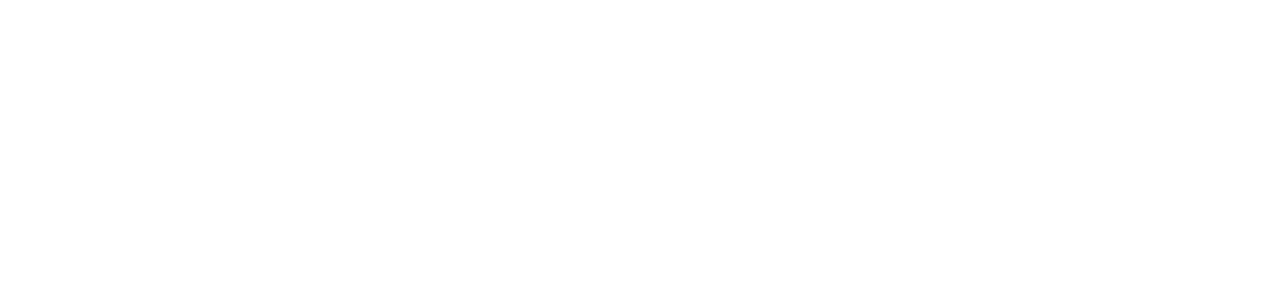
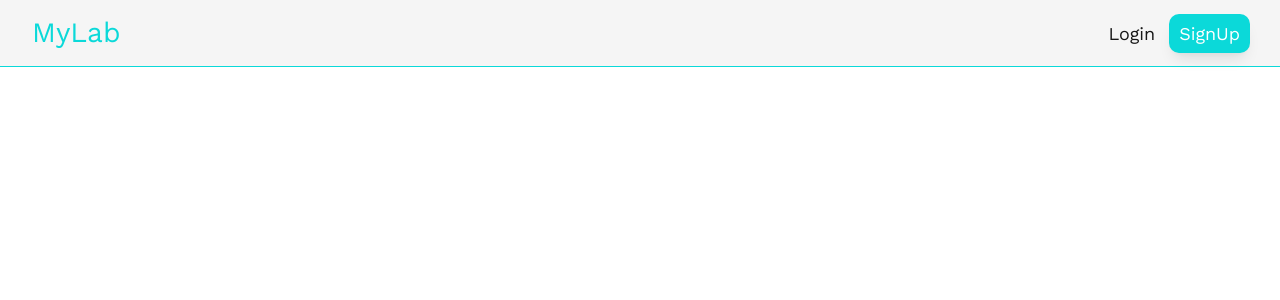
Before and after one commit to EnzoSylvestrin/MyLab, a Next.js app: page / in a window 1280 px wide. Shown: the top 300 px of the page. Built offline with nearby package versions, Linux system fonts and the light colour scheme.

Commit message:
Adicionando header e criando theme component

```diff
--- a/src/Components/Button/Button.tsx
+++ b/src/Components/Button/Button.tsx
@@ -16,8 +16,8 @@
     <Button
       type={type}
       className={clsx(
-        "rounded-xl bg-secondary text-white ring-secondary ring-2 transition-all duration-500 ",
-        "px-[.65rem] py-2 cursor-pointer shadow-lg ",
+        "rounded-lg bg-secondary text-white ring-secondary ring-2 transition-all duration-500 ",
+        "px-2 py-1 cursor-pointer shadow-lg ",
         'hover:bg-transparent hover:text-secondary', {
         'text-sm': size === 'sm',
         'text-md': size === 'md',
--- a/src/Components/Header/Header.tsx
+++ b/src/Components/Header/Header.tsx
@@ -9,19 +9,24 @@
 
 interface HeaderProps {
   user?: User;
-  onLogin: () => void;
-  onLogout: () => void;
-  onCreateAccount: () => void;
+  onLogin?: () => void;
+  onLogout?: () => void;
+  onCreateAccount?: () => void;
 }
 
 export const Header = ({ user, onLogin, onLogout, onCreateAccount }: HeaderProps) => (
   <header>
-    <nav className='w-full p-3 flex items-center justify-between border-b-[1px] border-b-secondary bg-slate-100 dark:bg-neutral-800 '>
-      <Link href='#' size='lg' text='MyLab' title underlineOnHover={false} />
-      <ul className='list-none flex items-center gap-4 px-3'>
-        <li><Link href="https://google.com" text='Login' colored={false}/></li>
-        <li><Button text='SignUp' /></li>
-      </ul>
+    <nav className='w-full py-3 px-8 flex items-center justify-between border-b-[1px] border-b-secondary bg-grayMain dark:bg-blackMain '>
+      <Link href='#' size='md' text='MyLab' underlineOnHover={false} title />
+      <div>
+        <ul className='list-none flex gap-2'>
+
+        </ul>
+        <ul className='list-none flex items-center gap-4'>
+          <li><Link href="#" text='Login' colored={false} /></li>
+          <li><Button text='SignUp' /></li>
+        </ul>
+      </div>
     </nav>
   </header>
 );
--- /dev/null
+++ b/src/Components/Theme/Theme.tsx
@@ -0,0 +1,33 @@
+import { Dispatch, SetStateAction, useEffect, useState } from "react";
+
+import { BiMoon, BiSun } from "react-icons/bi";
+
+type ThemeProps = {
+    setTheme: Dispatch<SetStateAction<"light" | "dark">>;
+}
+
+export const Theme = ({ setTheme } : ThemeProps) => {
+
+    const [darkMode, setdarkMode] = useState<boolean>(true);
+
+    const ToggleMode = () => {
+        setdarkMode(!darkMode);
+        setTheme(darkMode ? 'light' : 'dark');
+        localStorage.setItem('theme', darkMode ? 'light' : 'dark');
+    }
+
+    useEffect(() => {
+        let theme: string | null = localStorage.getItem('theme');
+        setdarkMode(theme == null ? true : theme == 'dark' ? true : false);
+    }, []);
+
+    const Icon = darkMode ? BiSun : BiMoon;
+
+    return (
+        <Icon
+            className="text-darkColor text-xxl transition-all duration-300 hover:scale-110 dark:text-lightColor"
+            size={32}
+            onClick={ToggleMode}
+        />
+    );
+}
--- a/src/pages/_app.tsx
+++ b/src/pages/_app.tsx
@@ -3,6 +3,7 @@
 import Head from 'next/head';
 
 import '@/styles/globals.css';
+import { Header } from '@/Components/Header/Header';
 
 export default function App({ Component, pageProps }: AppProps) {
   return (
@@ -14,7 +15,10 @@
         <meta name="viewport" content="width=device-width, initial-scale=1" />
         <link rel="icon" href="/favicon.ico" />
       </Head>
-      <Component {...pageProps} />
+      <section className=''>
+        <Header />
+        <Component {...pageProps} />
+      </section>
     </>
   )
 }
--- a/tailwind.config.js
+++ b/tailwind.config.js
@@ -10,7 +10,7 @@
         secondary: '#0bd9d9',
         red: '#FE4A49',
         grayMain: '#f5f5f5',
-        blackMain: '#282828',
+        blackMain: '#333333',
         darkColor: 'rgb(23 23 23)',
         lightColor: 'rgb(249 250 251)',
       },
```
Also changed, not shown: 1 other file (tests, documents, lock files or other folders).
